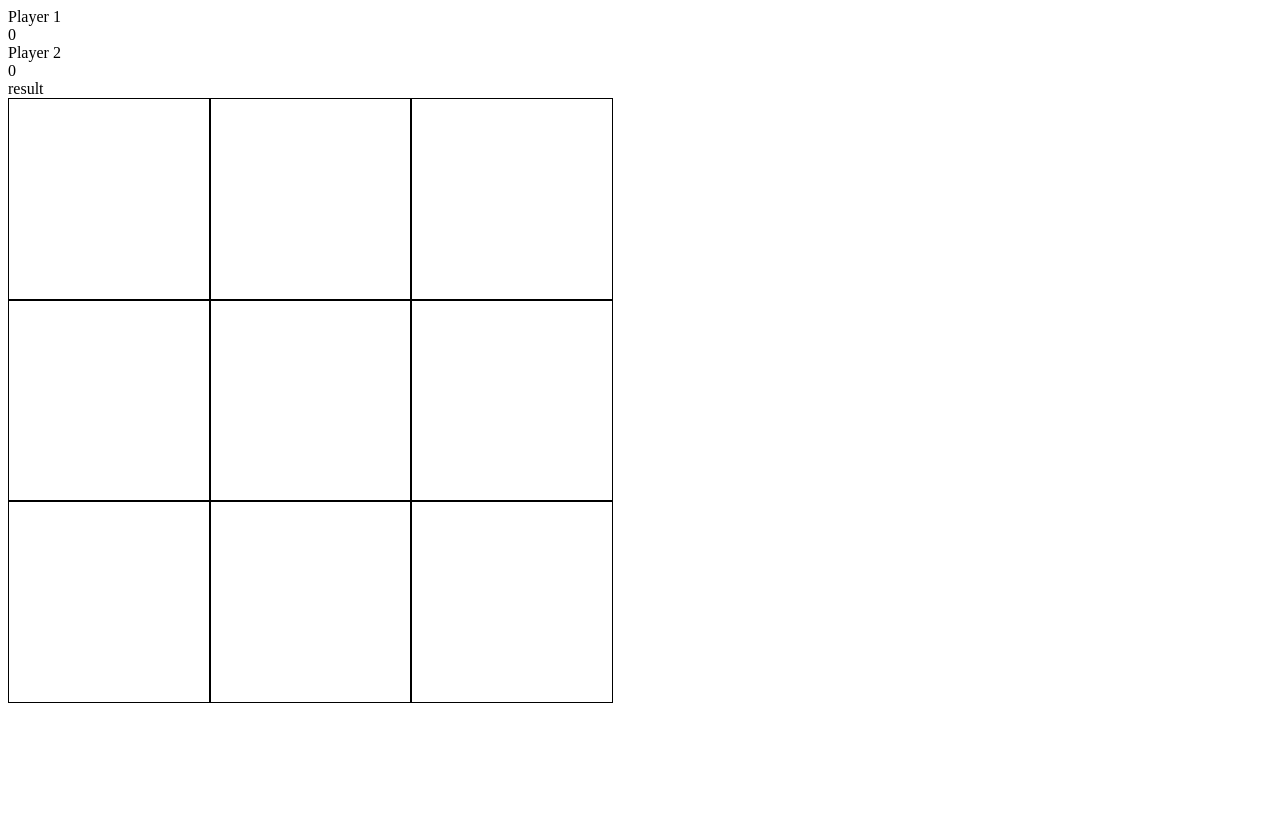
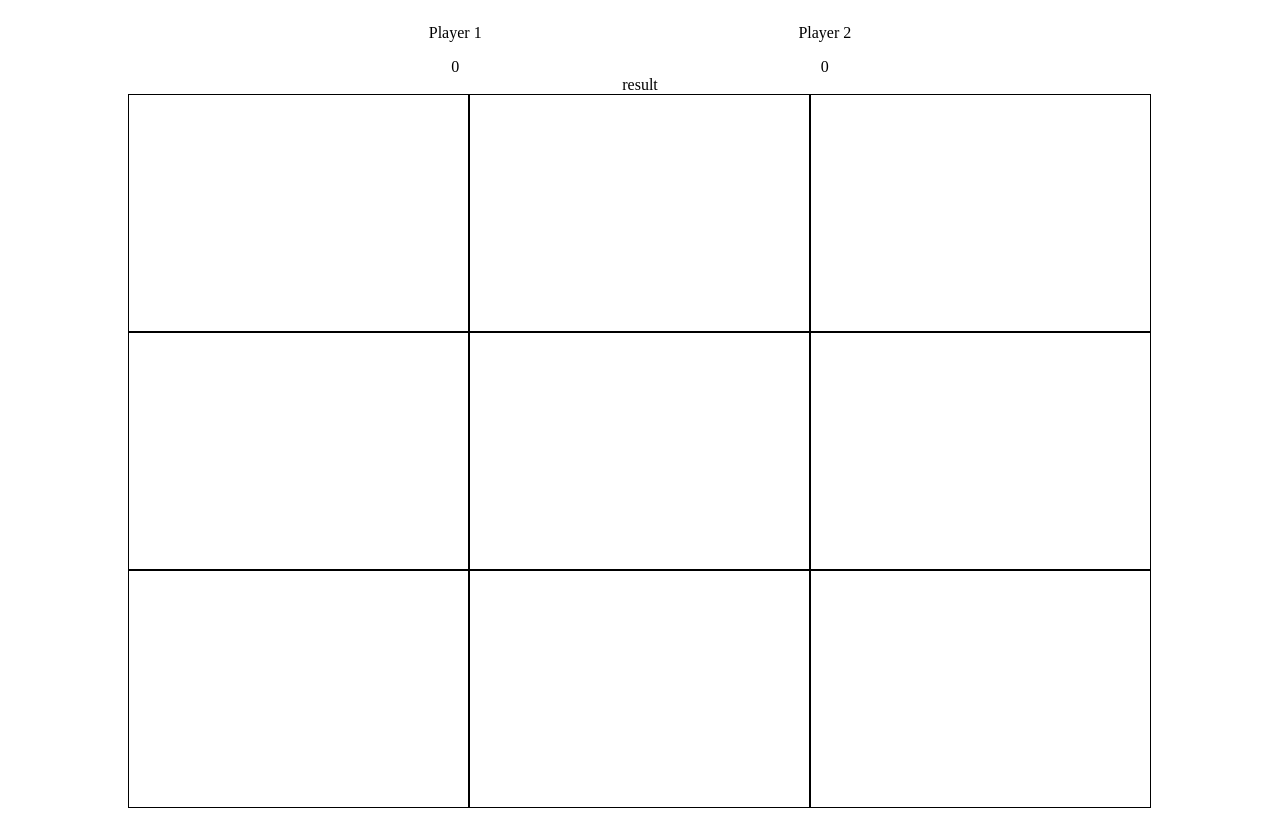
Before and after one commit to borowyalan/tic-tac-toe, a plain HTML site: page index.html in a window 1280 px wide. Drawn offline with Linux system fonts and the light colour scheme.

Commit message:
create basic layout

```diff
--- a/style.css
+++ b/style.css
@@ -1,9 +1,38 @@
+body {
+	display: flex;
+	flex-direction: column;
+	justify-content: space-evenly;
+	align-items: center;
+
+	height: 100vh;
+	overflow-y: hidden;
+}
+
+.header {
+	display: flex;
+	justify-content: space-evenly;
+	align-items: center;
+
+	height: 10vh;
+	width: 80vw;
+}
+
+.playerContainer {
+	display: flex;
+	flex-direction: column;
+	align-items: center;
+}
+
+.playerName {
+	padding: 1em;
+}
+
 #board {
 	display: flex;
 	flex-wrap: wrap;
-	height: 605px;
-	width: 605px;
-	/* border: 3px black solid; */
+
+	height: 80vw;
+	width: 80vw;
 }
 
 .square {
@@ -11,8 +40,11 @@
 	justify-content: center;
 	align-items: center;
 
-	width: 33%;
-	height: 33%;
+	height: 33.3%;
+	width: 33.3%;
+
+	border: 1px solid black;
+	box-sizing: border-box;
+
 	font-size: 2em;
-	border: 1px solid black;
 }
```
